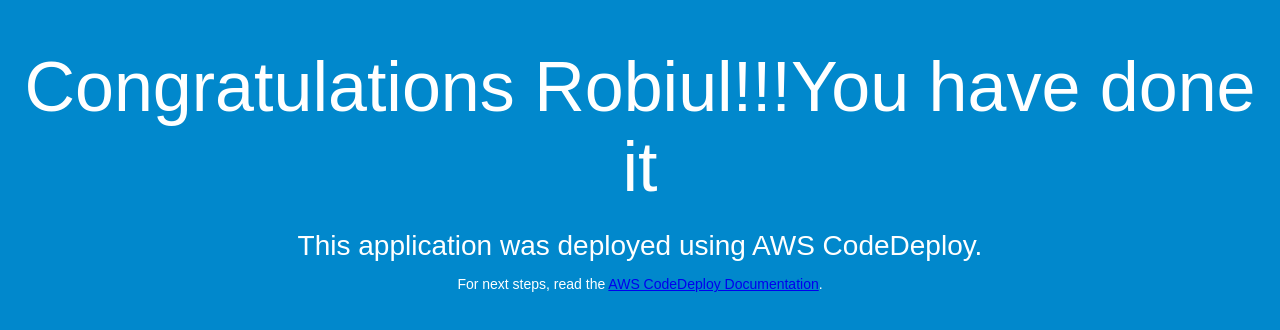
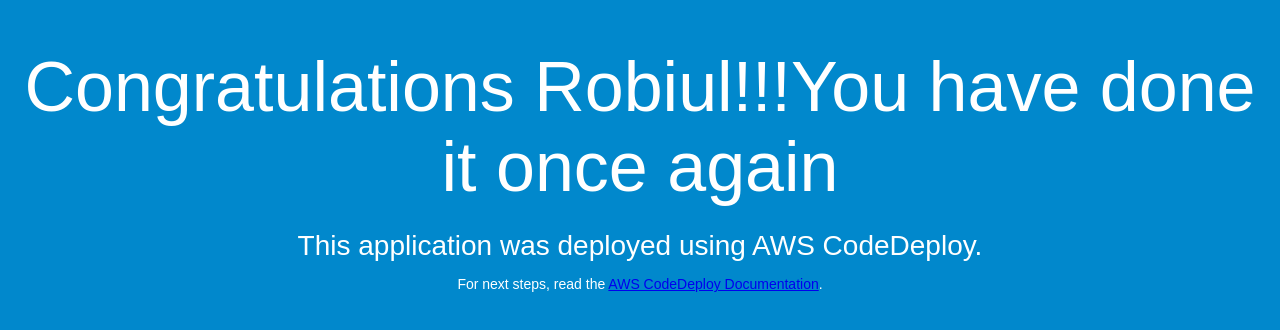
Before and after one commit to bridgecrew-perf6/code-deploy-12, a plain HTML site: page index.html in a window 1280 px wide. Drawn offline with Linux system fonts and the light colour scheme.

Commit message:
added upgrade

```diff
--- a/index.html
+++ b/index.html
@@ -26,7 +26,7 @@
 </head>
 <body>
   <div align="center">
-    <h1>Congratulations Robiul!!!You have done it</h1>
+    <h1>Congratulations Robiul!!!You have done it once again</h1>
     <h2>This application was deployed using AWS CodeDeploy.</h2>
     <p>For next steps, read the <a href="http://aws.amazon.com/documentation/codedeploy">AWS CodeDeploy Documentation</a>.</p>
   </div>
```
